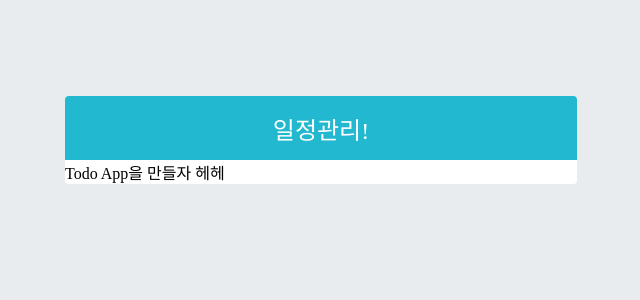
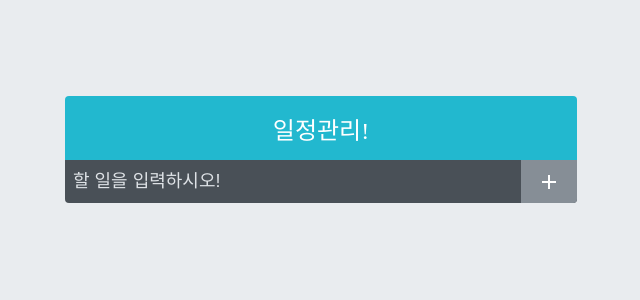
Before and after one commit to engineer135/todo-app, a React (Create React App) app: page / in a window 1280 px wide. Shown: the top 300 px of the page, without its empty margins (319-959 px from the left). Built offline with nearby package versions, Linux system fonts and the light colour scheme.

Commit message:
TodoInsert 생성~

```diff
--- a/src/App.js
+++ b/src/App.js
@@ -1,8 +1,13 @@
 import React from 'react';
 import TodoTemplate from './components/TodoTemplate';
+import TodoInsert from './components/TodoInsert';
 
 const App = () => {
-  return <TodoTemplate>Todo App을 만들자 헤헤</TodoTemplate>
+  return (
+    <TodoTemplate>
+      <TodoInsert />
+    </TodoTemplate >
+  );
 };
 
 export default App;
--- /dev/null
+++ b/src/components/TodoInsert.js
@@ -0,0 +1,16 @@
+import React from 'react';
+import { MdAdd } from 'react-icons/md'; // react-icons 아이콘 사용! 아이콘 이름을 컴포넌트처럼 사용하면 됨
+import './TodoInsert.scss';
+
+const TodoInsert = () => {
+    return (
+        <form className="TodoInsert">
+            <input placeholder="할 일을 입력하시오!" />
+            <button type="submit">
+                <MdAdd />
+            </button>
+        </form>
+    );
+};
+
+export default TodoInsert;
--- /dev/null
+++ b/src/components/TodoInsert.scss
@@ -0,0 +1,38 @@
+.TodoInsert {
+    display: flex;
+    background: #495057;
+    input {
+        // 기본 스타일 초기화
+        background: none;
+        outline: none;
+        border: none;
+        padding: 0.5rem;
+        font-size: 1.125rem;
+        line-height: 1.5;
+        color: white;
+        &::placeholder{
+            color: #dee2e6;
+        }
+        // 버튼을 제외한 영역을 모두 차지하기
+        flex: 1;
+    }
+    button {
+        //기본 스타일 초기화
+        background: none;
+        outline: none;
+        border: none;
+        background: #868e96;
+        color: white;
+        padding-left: 1rem;
+        padding-right: 1rem;
+        font-size: 1.5rem;
+        display: flex;
+        align-items: center;
+        cursor: pointer;
+        transition: 0.1s background ease-in;
+        &:hover{
+            background: #adb5bd;
+        }
+
+    }
+}
```
